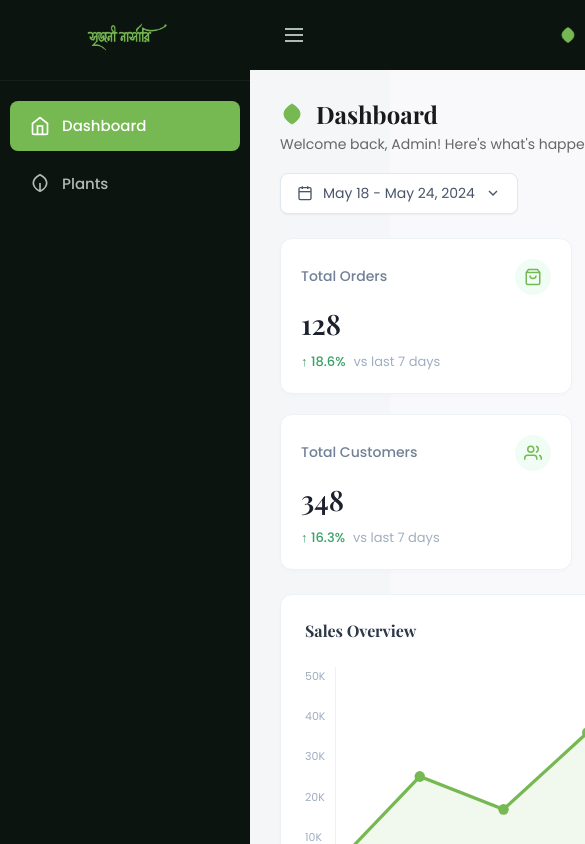
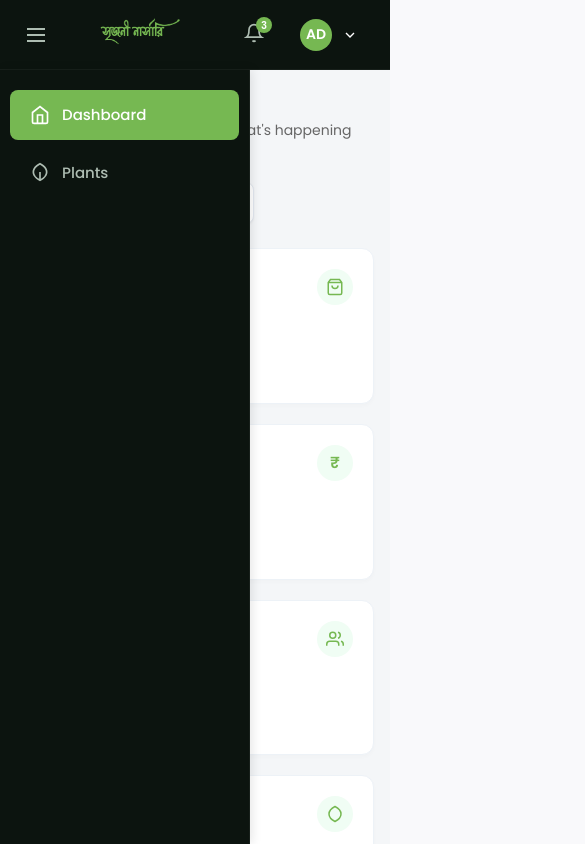
Before and after one commit to Rahulpal349/Nursery-Landing-Page, a React (Vite) app: page /admin in a window 390 px wide. Shown: the top 844 px of the page, 585 px wide, since content can reach past the window. Built offline with nearby package versions, Linux system fonts and the light colour scheme; a web font is replaced by a local one.

Commit message:
feat: add responsive AdminLayout component with sidebar and topbar navigation

```diff
--- a/src/components/admin/AdminLayout.css
+++ b/src/components/admin/AdminLayout.css
@@ -1,38 +1,37 @@
 .admin-layout {
   display: flex;
+  flex-direction: column;
   min-height: 100vh;
   background-color: #f4f6f8;
   font-family: 'Poppins', sans-serif;
 }
 
+.admin-body {
+  display: flex;
+  flex: 1;
+}
+
 /* Sidebar */
 .admin-sidebar {
-  position: fixed;
-  top: 0;
-  left: 0;
-  height: 100vh;
+  width: 250px;
   background-color: #0c140f;
   color: #fff;
   transition: width 0.3s ease;
-  z-index: 1000;
   overflow-y: auto;
-}
-
-.admin-sidebar.open {
-  width: 250px;
+  border-right: 1px solid rgba(255, 255, 255, 0.05);
 }
 
 .admin-sidebar.closed {
   width: 0;
   overflow: hidden;
+  border-right: none;
 }
 
 .admin-logo {
-  padding: 20px;
   display: flex;
   align-items: center;
   justify-content: center;
-  border-bottom: 1px solid rgba(255, 255, 255, 0.05);
+  padding: 0 10px;
 }
 
 .admin-logo img {
@@ -75,15 +74,7 @@
   flex: 1;
   display: flex;
   flex-direction: column;
-  transition: margin-left 0.3s ease;
-}
-
-.admin-main.sidebar-open {
-  margin-left: 250px;
-}
-
-.admin-main.sidebar-closed {
-  margin-left: 0;
+  min-width: 0;
 }
 
 /* Topbar */
@@ -94,10 +85,17 @@
   display: flex;
   align-items: center;
   justify-content: space-between;
-  padding: 0 24px;
+  padding: 0 24px 0 16px;
   position: sticky;
   top: 0;
   z-index: 999;
+  border-bottom: 1px solid rgba(255, 255, 255, 0.05);
+}
+
+.topbar-left {
+  display: flex;
+  align-items: center;
+  gap: 20px;
 }
 
 .menu-toggle {
@@ -195,3 +193,36 @@
   padding: 30px;
   flex: 1;
 }
+
+@media (max-width: 768px) {
+  .admin-sidebar {
+    position: fixed;
+    top: 70px;
+    left: -250px;
+    height: calc(100vh - 70px);
+    width: 250px;
+    z-index: 1000;
+    box-shadow: 2px 0 10px rgba(0,0,0,0.1);
+  }
+
+  .admin-sidebar.open {
+    left: 0;
+  }
+
+  .admin-sidebar.closed {
+    width: 250px;
+    left: -250px;
+  }
+
+  .topbar-nursery-info {
+    display: none;
+  }
+
+  .admin-content-area {
+    padding: 16px;
+  }
+
+  .admin-profile span {
+    display: none;
+  }
+}
--- a/src/components/admin/AdminLayout.jsx
+++ b/src/components/admin/AdminLayout.jsx
@@ -7,34 +7,7 @@ const AdminLayout = () => {
 
   return (
     <div className="admin-layout">
-      {/* Sidebar */}
-      <aside className={`admin-sidebar ${sidebarOpen ? 'open' : 'closed'}`}>
-        <div className="admin-logo">
-          <img src="/logo_green.png" alt="Srijoni Nursery" />
-        </div>
-
-        <nav className="admin-nav">
-          <NavLink to="/admin" end className={({ isActive }) => `admin-nav-item ${isActive ? 'active' : ''}`}>
-            <svg width="20" height="20" viewBox="0 0 24 24" fill="none" stroke="currentColor" strokeWidth="2">
-              <path d="M3 9l9-7 9 7v11a2 2 0 0 1-2 2H5a2 2 0 0 1-2-2z"></path>
-              <polyline points="9 22 9 12 15 12 15 22"></polyline>
-            </svg>
-            <span>Dashboard</span>
-          </NavLink>
-
-          <NavLink to="/admin/plants/new" className={({ isActive }) => `admin-nav-item ${isActive ? 'active' : ''}`}>
-            <svg width="20" height="20" viewBox="0 0 24 24" fill="none" stroke="currentColor" strokeWidth="2">
-              <path d="M12 22C12 22 20 18 20 12C20 6 12 2 12 2C12 2 4 6 4 12C4 18 12 22 12 22Z"></path>
-              <path d="M12 22V12"></path>
-            </svg>
-            <span>Plants</span>
-          </NavLink>
-        </nav>
-      </aside>
-
-      {/* Main Content Wrapper */}
-      <div className={`admin-main ${sidebarOpen ? 'sidebar-open' : 'sidebar-closed'}`}>
-        {/* Topbar */}
+      {/* Topbar (Full Width) */}
       <header className="admin-topbar">
         <div className="topbar-left">
           <button className="menu-toggle" onClick={() => setSidebarOpen(!sidebarOpen)}>
@@ -44,6 +17,9 @@ const AdminLayout = () => {
               <line x1="3" y1="18" x2="21" y2="18"></line>
             </svg>
           </button>
+          <div className="admin-logo">
+            <img src="/logo_green.png" alt="Srijoni Nursery" />
+          </div>
         </div>
 
         <div className="topbar-right">
@@ -73,9 +49,35 @@ const AdminLayout = () => {
         </div>
       </header>
 
+      <div className="admin-body">
+        {/* Sidebar */}
+        <aside className={`admin-sidebar ${sidebarOpen ? 'open' : 'closed'}`}>
+
+        <nav className="admin-nav">
+          <NavLink to="/admin" end className={({ isActive }) => `admin-nav-item ${isActive ? 'active' : ''}`}>
+            <svg width="20" height="20" viewBox="0 0 24 24" fill="none" stroke="currentColor" strokeWidth="2">
+              <path d="M3 9l9-7 9 7v11a2 2 0 0 1-2 2H5a2 2 0 0 1-2-2z"></path>
+              <polyline points="9 22 9 12 15 12 15 22"></polyline>
+            </svg>
+            <span>Dashboard</span>
+          </NavLink>
+
+          <NavLink to="/admin/plants/new" className={({ isActive }) => `admin-nav-item ${isActive ? 'active' : ''}`}>
+            <svg width="20" height="20" viewBox="0 0 24 24" fill="none" stroke="currentColor" strokeWidth="2">
+              <path d="M12 22C12 22 20 18 20 12C20 6 12 2 12 2C12 2 4 6 4 12C4 18 12 22 12 22Z"></path>
+              <path d="M12 22V12"></path>
+            </svg>
+            <span>Plants</span>
+          </NavLink>
+        </nav>
+      </aside>
+
+      {/* Main Content Wrapper */}
+      <div className={`admin-main ${sidebarOpen ? 'sidebar-open' : 'sidebar-closed'}`}>
         {/* Page Content */}
         <div className="admin-content-area">
           <Outlet />
+        </div>
       </div>
       </div>
     </div>
--- a/src/index.css
+++ b/src/index.css
@@ -131,3 +131,22 @@ ul {
     max-width: 600px;
     margin: 0 auto;
 }
+
+/* Mobile Typography & Spacing Overrides */
+@media (max-width: 768px) {
+    body {
+        font-size: 14px;
+    }
+    .section-header {
+        margin-bottom: 30px;
+    }
+    .section-title {
+        font-size: clamp(28px, 6vw, 36px);
+    }
+    .container {
+        padding: 0 16px;
+    }
+    .btn {
+        padding: 10px 24px;
+    }
+}
--- a/src/pages/LoginPage.css
+++ b/src/pages/LoginPage.css
@@ -101,3 +101,12 @@
   transform: translateY(-2px);
   box-shadow: 0 4px 15px rgba(118, 184, 82, 0.3);
 }
+
+@media (max-width: 480px) {
+  .login-card {
+    padding: 30px 20px;
+  }
+  .login-header h2 {
+    font-size: 24px;
+  }
+}
--- a/src/pages/admin/AdminAddPlant.css
+++ b/src/pages/admin/AdminAddPlant.css
@@ -368,6 +368,10 @@ input:checked + .slider:before {
     grid-template-columns: 1fr;
   }
 
+  .form-card {
+    padding: 20px;
+  }
+
   .form-actions {
     flex-direction: column;
   }
--- a/src/pages/admin/AdminDashboard.css
+++ b/src/pages/admin/AdminDashboard.css
@@ -286,6 +286,7 @@
   padding: 24px;
   border: 1px solid #edf2f7;
   box-shadow: 0 2px 4px rgba(0,0,0,0.02);
+  overflow-x: auto;
 }
 
 .table-header {
```
Lines whose indentation alone changed are shown as unchanged.
